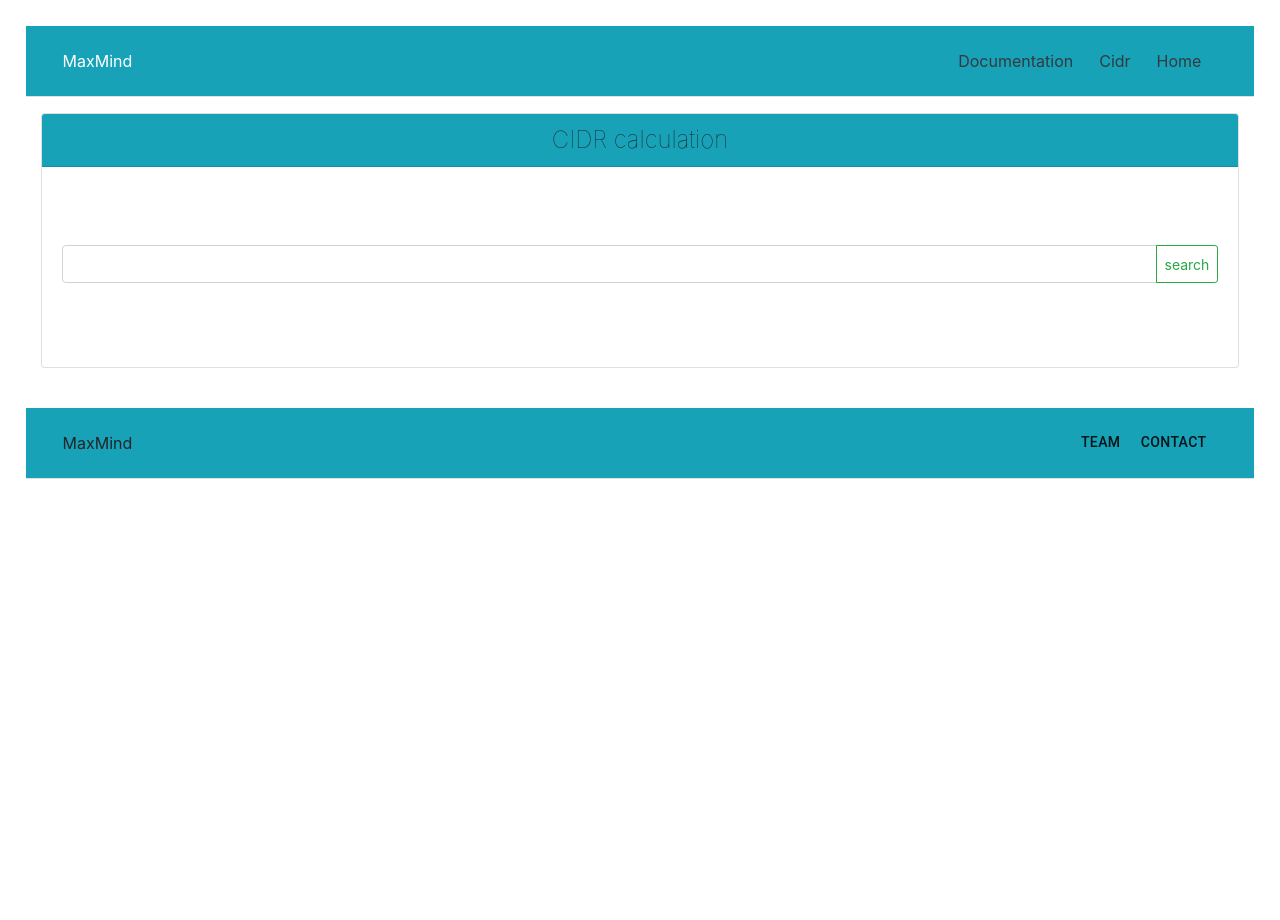
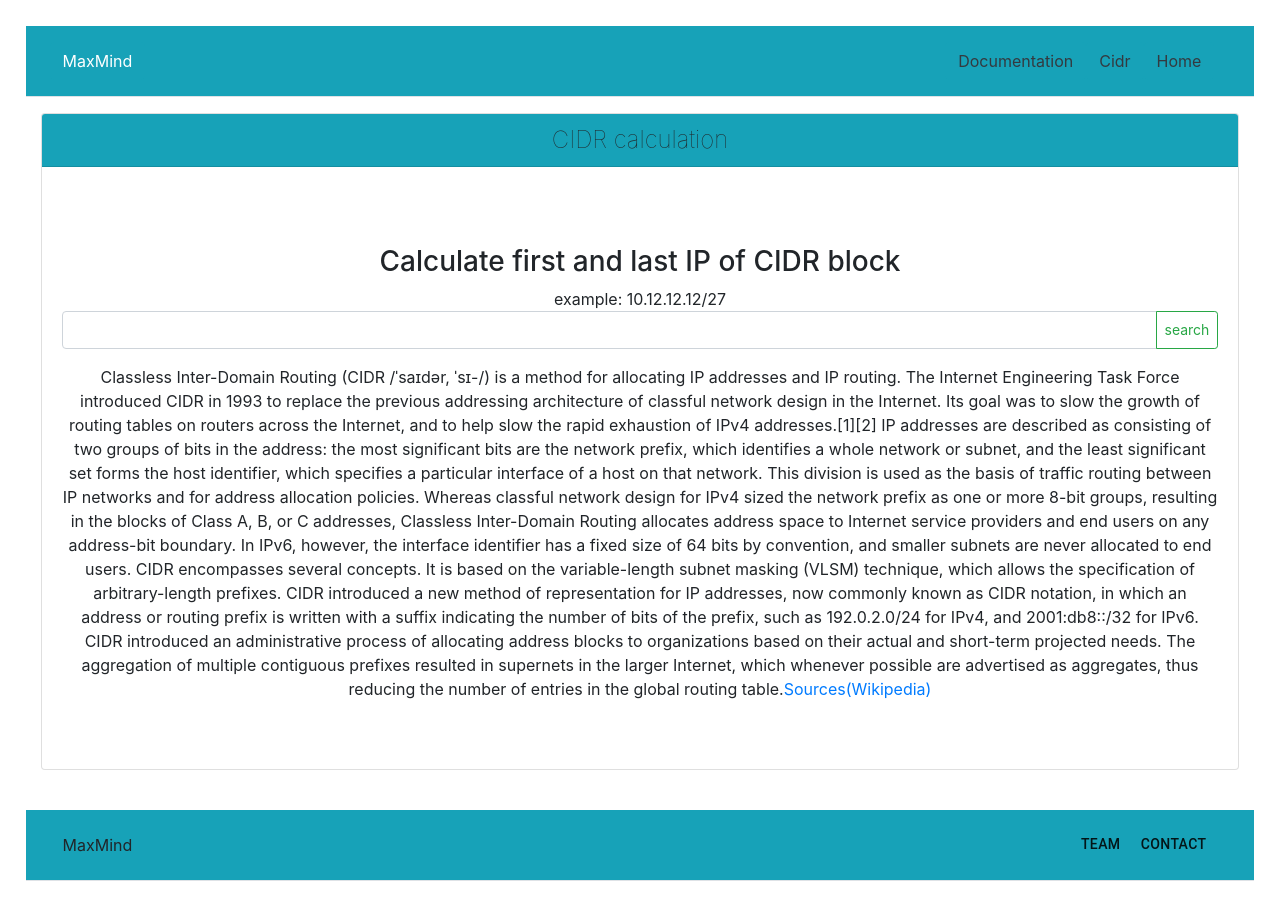
Before and after one commit to Yulvir/ip-react-app, a React (Create React App) app: page /cidr in a window 1280 px wide. Before the commit the page ends 800 px from the top, so only its background shows below. Built offline with nearby package versions, Linux system fonts and the light colour scheme; what google-maps-react would draw is missing.

Commit message:
add cidr

```diff
--- a/src/components/Cidr.js
+++ b/src/components/Cidr.js
@@ -94,6 +94,8 @@ class Cidr extends Component {
                                 }
                             <form onSubmit={this.handleSubmit}>
                                 <div style={{marginTop: "5%"}}>
+                                    <h3>Calculate first and last IP of CIDR block</h3>
+                                        <p3>example: 10.12.12.12/27</p3>
                                     <div className="input-group mb-3">
 
 
@@ -107,6 +109,20 @@ class Cidr extends Component {
                                             </button>
                                         </div>
                                     </div>
+
+
+                                    Classless Inter-Domain Routing (CIDR /ˈsaɪdər, ˈsɪ-/) is a method for allocating IP addresses and IP routing. The Internet Engineering Task Force introduced CIDR in 1993 to replace the previous addressing architecture of classful network design in the Internet. Its goal was to slow the growth of routing tables on routers across the Internet, and to help slow the rapid exhaustion of IPv4 addresses.[1][2]
+
+IP addresses are described as consisting of two groups of bits in the address: the most significant bits are the network prefix, which identifies a whole network or subnet, and the least significant set forms the host identifier, which specifies a particular interface of a host on that network. This division is used as the basis of traffic routing between IP networks and for address allocation policies.
+
+Whereas classful network design for IPv4 sized the network prefix as one or more 8-bit groups, resulting in the blocks of Class A, B, or C addresses, Classless Inter-Domain Routing allocates address space to Internet service providers and end users on any address-bit boundary. In IPv6, however, the interface identifier has a fixed size of 64 bits by convention, and smaller subnets are never allocated to end users.
+
+CIDR encompasses several concepts. It is based on the variable-length subnet masking (VLSM) technique, which allows the specification of arbitrary-length prefixes. CIDR introduced a new method of representation for IP addresses, now commonly known as CIDR notation, in which an address or routing prefix is written with a suffix indicating the number of bits of the prefix, such as 192.0.2.0/24 for IPv4, and 2001:db8::/32 for IPv6. CIDR introduced an administrative process of allocating address blocks to organizations based on their actual and short-term projected needs. The aggregation of multiple contiguous prefixes resulted in supernets in the larger Internet, which whenever possible are advertised as aggregates, thus reducing the number of entries in the global routing table.
+
+                                    <a href="https://en.wikipedia.org/wiki/Classless_Inter-Domain_Routing">Sources(Wikipedia)</a>
+
+
+
                                 </div>
                             </form>
                         </div>
```
